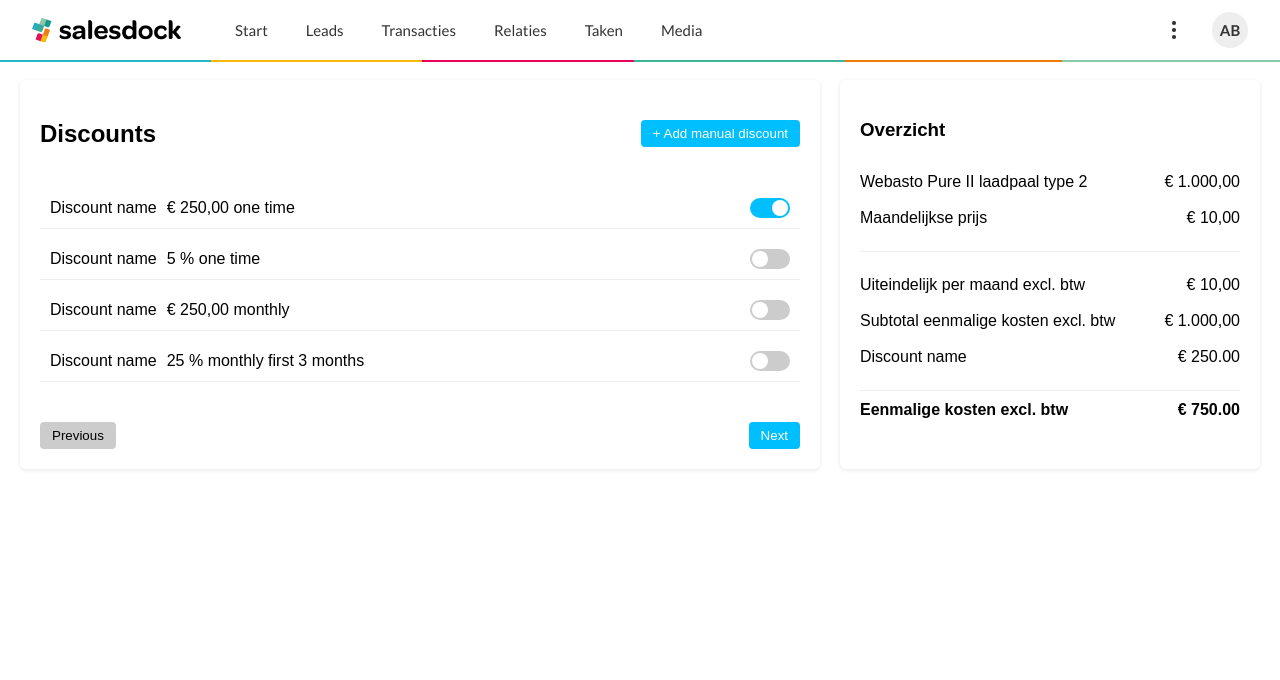
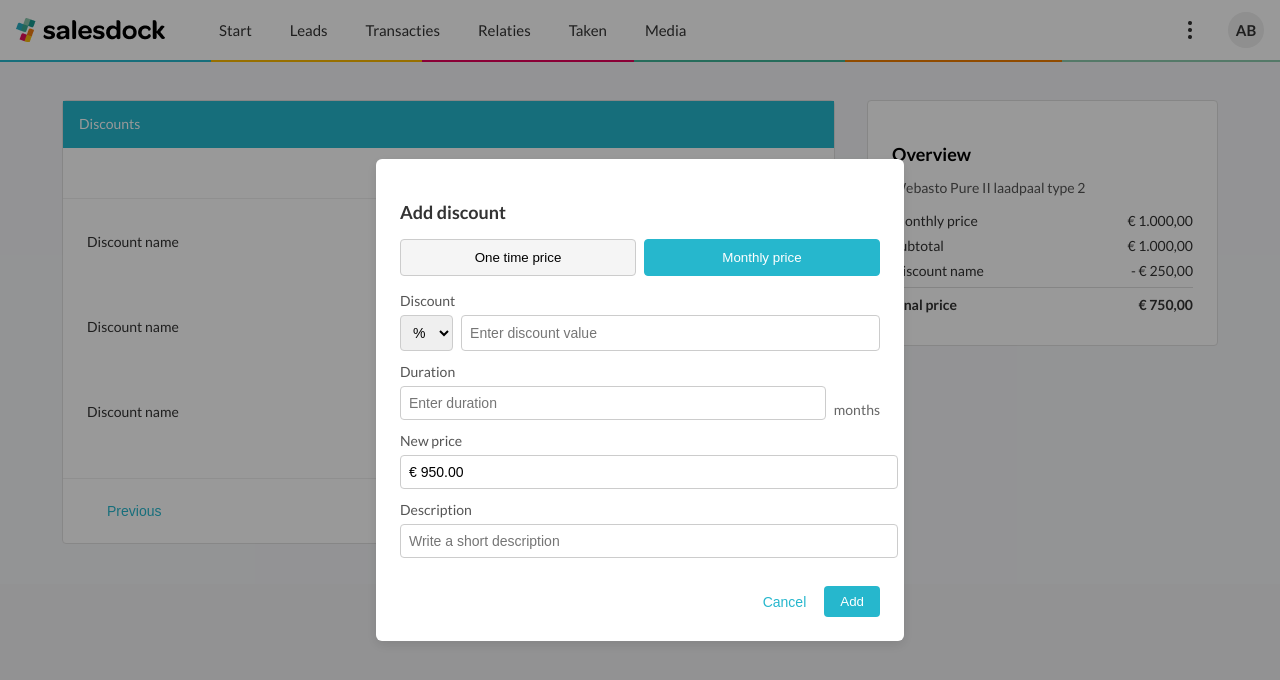
Before and after one commit to abhilashjoseph16/Salesdock, a React (Vite) app: page / in a window 1280 px wide. Both pictures are taken after a click on the button "+ Add manual discount". Shown: the top 680 px of the page. Built offline with nearby package versions, Linux system fonts and the light colour scheme.

Commit message:
Updated discount page

```diff
--- /dev/null
+++ b/src/component/AddDiscountModal.css
@@ -0,0 +1,108 @@
+.modal-overlay {
+  position: fixed;
+  inset: 0;
+  background: rgba(0,0,0,0.4);
+  display: flex;
+  align-items: center;
+  justify-content: center;
+  z-index: 1000;
+}
+
+.modal-content {
+  background: #fff;
+  border-radius: 6px;
+  width: 480px;
+  padding: 24px;
+  box-shadow: 0 4px 12px rgba(0,0,0,0.1);
+}
+
+.modal-content h3 {
+  margin-bottom: 16px;
+  font-size: 18px;
+  color: #333;
+}
+
+.price-toggle {
+  display: flex;
+  gap: 8px;
+  margin-bottom: 16px;
+}
+
+.toggle-btn {
+  flex: 1;
+  padding: 10px;
+  border-radius: 4px;
+  border: 1px solid #ccc;
+  background: #f5f5f5;
+  cursor: pointer;
+}
+
+.toggle-btn.active {
+  background: #26b7cd;
+  color: white;
+  border-color: #26b7cd;
+}
+
+label {
+  display: block;
+  margin-bottom: 6px;
+  font-size: 14px;
+  color: #555;
+}
+
+input, select {
+  width: 100%;
+  padding: 8px;
+  border-radius: 4px;
+  border: 1px solid #ccc;
+  margin-bottom: 12px;
+  font-size: 14px;
+}
+
+.discount-input {
+  display: flex;
+  gap: 8px;
+}
+
+.discount-input select {
+  width: 60px;
+}
+
+.duration-row {
+  display: flex;
+  align-items: center;
+  gap: 8px;
+}
+
+.duration-row span {
+  color: #666;
+  font-size: 14px;
+}
+
+.modal-actions {
+  display: flex;
+  justify-content: flex-end;
+  gap: 12px;
+  margin-top: 16px;
+}
+
+.cancel-btn {
+  background: none;
+  border: none;
+  color: #26b7cd;
+  cursor: pointer;
+  font-size: 14px;
+}
+
+.add-btn {
+  background: #26b7cd;
+  color: white;
+  border: none;
+  border-radius: 4px;
+  padding: 8px 16px;
+  cursor: pointer;
+}
+
+.add-btn:hover {
+  background: #1d9eb5;
+}
--- /dev/null
+++ b/src/component/AddDiscountModal.jsx
@@ -0,0 +1,83 @@
+import React, { useState } from "react";
+import "./AddDiscountModal.css";
+
+export default function AddDiscountModal({ onClose, onSave }) {
+  const [priceType, setPriceType] = useState("monthly");
+  const [discountType, setDiscountType] = useState("%");
+  const [discount, setDiscount] = useState("");
+  const [duration, setDuration] = useState("");
+  const [newPrice, setNewPrice] = useState("€ 950.00");
+  const [description, setDescription] = useState("");
+
+  const handleSubmit = (e) => {
+    e.preventDefault();
+    onSave({ priceType, discountType, discount, duration, newPrice, description });
+  };
+
+  return (
+    <div className="modal-overlay">
+      <div className="modal-content">
+        <h3>Add discount</h3>
+        <form onSubmit={handleSubmit}>
+          <div className="price-toggle">
+            <button
+              type="button"
+              className={priceType === "one-time" ? "toggle-btn active" : "toggle-btn"}
+              onClick={() => setPriceType("one-time")}
+            >
+              One time price
+            </button>
+            <button
+              type="button"
+              className={priceType === "monthly" ? "toggle-btn active" : "toggle-btn"}
+              onClick={() => setPriceType("monthly")}
+            >
+              Monthly price
+            </button>
+          </div>
+
+          <label>Discount</label>
+          <div className="discount-input">
+            <select value={discountType} onChange={(e) => setDiscountType(e.target.value)}>
+              <option value="%">%</option>
+              <option value="€">€</option>
+            </select>
+            <input
+              type="text"
+              value={discount}
+              onChange={(e) => setDiscount(e.target.value)}
+              placeholder="Enter discount value"
+            />
+          </div>
+
+          <label>Duration</label>
+          <div className="duration-row">
+            <input
+              type="text"
+              value={duration}
+              onChange={(e) => setDuration(e.target.value)}
+              placeholder="Enter duration"
+            />
+            <span>months</span>
+          </div>
+
+          <label>New price</label>
+          <input type="text" value={newPrice} onChange={(e) => setNewPrice(e.target.value)} />
+
+          <label>Description</label>
+          <input
+            type="text"
+            value={description}
+            onChange={(e) => setDescription(e.target.value)}
+            placeholder="Write a short description"
+          />
+
+          <div className="modal-actions">
+            <button type="button" className="cancel-btn" onClick={onClose}>Cancel</button>
+            <button type="submit" className="add-btn">Add</button>
+          </div>
+        </form>
+      </div>
+    </div>
+  );
+}
--- a/src/component/Header.css
+++ b/src/component/Header.css
@@ -6,8 +6,9 @@
   display: flex;
   justify-content: space-between;
   align-items: center;
-  padding: 0 32px;
+  padding: 0;
   background-color: #ffffff;
+  overflow: hidden;
 }
 .header-line {
   position: fixed;
@@ -47,6 +48,7 @@
 }
 
 .logo-icon {
+  margin-left: 16px;
   height: 24px;
   width: 149px;
   background-image: url("../assets/icons/salesdock-logo.png");
@@ -101,6 +103,7 @@
 }
 
 .profile-avatar {
+  margin-right: 16px;
   width: 36px;
   height: 36px;
   border-radius: 50%;
--- a/src/index.css
+++ b/src/index.css
@@ -1,4 +1,5 @@
 body {
   margin: 0;
   font-family: "Lato", sans-serif;
+  background-color: #f3f3f5;
 }
--- a/src/pages/Discounts.css
+++ b/src/pages/Discounts.css
@@ -1,142 +1,236 @@
 .discounts-page {
   display: flex;
-  gap: 20px;
-  padding: 20px;
-  font-family: sans-serif;
+  justify-content: center;
+  align-items: flex-start;
+  background-color: #f5f6f8;
+  padding: 40px 24px;
+  gap: 32px;
+  flex-wrap: nowrap;
 }
 
-/* Left Section */
 .discounts-left {
-  flex: 2;
-  background: #fff;
-  border-radius: 6px;
-  padding: 20px;
-  box-shadow: 0 1px 4px rgba(0,0,0,0.1);
+  background: #ffffff;
+  border: 1px solid #e0e0e0;
+  border-radius: 4px;
+  width: 771px;
+  max-width: 100%;
   display: flex;
   flex-direction: column;
-  gap: 20px;
 }
 
 .discounts-header {
+  background: #26b7cd;
+  color: #ffffff;
+  display: flex;
+  justify-content: flex-start;
+  align-items: center;
+  height: 47px;
+}
+
+.discounts-header h2 {
+  font-size: 14px;
+  font-weight: 400;
+  line-height: 160%;
+  padding-left: 16px;
+}
+
+.add-discount-btn-container {
+  display: flex;
+  justify-content: flex-end;
+  align-items: center;
+  padding: 14px 24px 12px 0px;
+  border-bottom: 1px solid #eee;
+}
+
+.add-discount-btn {
+  background: transparent;
+  border: none;
+  color: #26b7cd;
+  font-size: 14px;
+  font-weight: 400;
+  line-height: 160%;
+  cursor: pointer;
+  transition: opacity 0.2s ease;
+}
+
+.add-discount-btn:hover {
+  opacity: 0.8;
+}
+
+.discounts-list {
+  padding: 0px 24px 24px 24px;
+}
+
+.discount-item {
   display: flex;
   justify-content: space-between;
   align-items: center;
+  padding: 20px 0;
+  /* border-bottom: 1px solid #eee; */
 }
 
-.add-button {
-  background: #00bfff;
-  color: white;
-  border: none;
-  padding: 6px 12px;
-  border-radius: 4px;
-  cursor: pointer;
+.discount-info {
+  display: flex;
+  align-items: center;
+  justify-content: space-between;
+  width: 80%;
 }
 
-.add-button:hover {
-  background: #009acd;
+.discount-name {
+  color: #333333;
+  font-size: 14px;
+  font-weight: 400;
 }
 
-/* Discount Rows */
-.discounts-list {
-  display: flex;
-  flex-direction: column;
-  gap: 10px;
+.discount-description {
+  color: #333333;
+  font-size: 14px;
+  font-weight: 400;
 }
 
-.discount-row {
-  display: flex;
-  justify-content: space-between;
-  align-items: center;
-  padding: 10px;
-  border-bottom: 1px solid #eee;
-}
-
-.discount-info span:first-child {
-  font-weight: 500;
-  margin-right: 10px;
-}
-
-/* Toggle Switch */
 .switch {
   position: relative;
   display: inline-block;
-  width: 40px;
-  height: 20px;
+  width: 70px;
+  height: 35px;
 }
 
-.switch input { display: none; }
+.switch input {
+  opacity: 0;
+  width: 0;
+  height: 0;
+}
 
 .slider {
   position: absolute;
   cursor: pointer;
-  top: 0; left: 0; right: 0; bottom: 0;
+  top: 0;
+  left: 0;
+  right: 0;
+  bottom: 0;
   background-color: #ccc;
-  border-radius: 20px;
-  transition: 0.4s;
+  transition: 0.3s;
 }
 
 .slider:before {
   position: absolute;
   content: "";
-  height: 16px;
-  width: 16px;
-  left: 2px;
-  bottom: 2px;
+  height: 27px;
+  width: 27px;
+  left: 4px;
+  bottom: 4px;
   background-color: white;
-  border-radius: 50%;
-  transition: 0.4s;
+  transition: 0.3s;
 }
 
 input:checked + .slider {
-  background-color: #00bfff;
+  background-color: #26b7cd;
 }
 
 input:checked + .slider:before {
-  transform: translateX(20px);
+  transform: translateX(34px);
 }
 
-/* Footer Buttons */
 .discounts-footer {
   display: flex;
   justify-content: space-between;
-  margin-top: 20px;
+  padding: 16px 24px;
+  border-top: 1px solid #eee;
 }
 
-.previous-btn, .next-btn {
-  padding: 6px 12px;
-  border-radius: 4px;
+.footer-btn {
   border: none;
+  padding: 8px 20px;
+  font-size: 14px;
+  font-weight: 400;
   cursor: pointer;
 }
 
-.previous-btn { background: #ccc; }
-.next-btn { background: #00bfff; color: #fff; }
-
-.next-btn:hover { background: #009acd; }
-
-/* Right Section */
-.discounts-right {
-  flex: 1;
-  background: #fff;
-  border-radius: 6px;
-  padding: 20px;
-  box-shadow: 0 1px 4px rgba(0,0,0,0.1);
-  display: flex;
-  flex-direction: column;
-  gap: 10px;
+.footer-btn.previous {
+  background: transparent;
+  color: #26B7CD;
 }
 
-.summary-item {
+.footer-btn.next {
+  background: #26B7CD;
+  color: #fff;
+  font-size: 14px;
+  font-weight: 400;
+}
+
+.discounts-right {
+  width: 351px;
+  max-width: 100%;
+  flex-shrink: 0;
+}
+
+.summary-box {
+  background: #ffffff;
+  border: 1px solid #e0e0e0;
+  border-radius: 4px;
+  padding: 24px;
+}
+
+.summary-box h3 {
+  font-size: 18px;
+  font-weight: 600;
+  margin-bottom: 12px;
+}
+
+.product-name {
+  font-size: 14px;
+  color: #555;
+  margin-bottom: 16px;
+}
+
+.summary-row {
   display: flex;
   justify-content: space-between;
-  padding: 4px 0;
+  margin-bottom: 8px;
+  font-size: 14px;
+  color: #333;
 }
 
-.summary-item.total {
+.summary-row.total {
   font-weight: 600;
-  margin-top: 10px;
-  border-top: 1px solid #eee;
-  padding-top: 10px;
+  border-top: 1px solid #ddd;
+  padding-top: 8px;
 }
 
-hr { border: none; border-top: 1px solid #eee; margin: 10px 0; }
+@media (max-width: 992px) {
+  .discounts-page {
+    flex-direction: column;
+    align-items: center;
+  }
+
+  .discounts-left,
+  .discounts-right {
+    width: 100%;
+    max-width: 750px;
+  }
+
+  .discounts-right {
+    margin-top: 24px;
+  }
+}
+
+@media (max-width: 600px) {
+  .discounts-page {
+    padding: 20px 12px;
+  }
+
+  .discounts-header {
+    flex-direction: column;
+    align-items: flex-start;
+    gap: 8px;
+  }
+
+  .discounts-footer {
+    flex-direction: column;
+    gap: 8px;
+  }
+
+  .footer-btn {
+    width: 100%;
+  }
+}
--- a/src/pages/Discounts.jsx
+++ b/src/pages/Discounts.jsx
@@ -1,48 +1,64 @@
-import { useState } from "react";
+import React, { useState } from "react";
 import "./Discounts.css";
-
-const INITIAL_DISCOUNTS = [
-  { id: "1", name: "Discount name", description: "€ 250,00 one time", enabled: true, amount: 250 },
-  { id: "2", name: "Discount name", description: "5 % one time", enabled: false, amount: 0 },
-  { id: "3", name: "Discount name", description: "€ 250,00 monthly", enabled: false, amount: 0 },
-  { id: "4", name: "Discount name", description: "25 % monthly first 3 months", enabled: false, amount: 0 },
-];
+import AddDiscountModal from "../component/AddDiscountModal";
 
 export default function Discounts() {
-  const [discounts, setDiscounts] = useState(INITIAL_DISCOUNTS);
+  const [discounts, setDiscounts] = useState([
+    {
+      id: 1,
+      name: "Discount name",
+      description: "€ 250,00 one time",
+      enabled: true,
+    },
+    {
+      id: 2,
+      name: "Discount name",
+      description: "5% one time",
+      enabled: false,
+    },
+    {
+      id: 3,
+      name: "Discount name",
+      description: "€ 250,00 monthly",
+      enabled: false,
+    },
+  ]);
 
-  const handleToggle = (id) => {
-    setDiscounts(prev =>
-      prev.map(d =>
-        d.id === id
-          ? { ...d, enabled: !d.enabled, amount: !d.enabled ? parseFloat(d.description.match(/[\d.,]+/)?.[0].replace(",", ".") || 0) : 0 }
-          : d
-      )
+  const [showModal, setShowModal] = useState(false);
+
+  const toggleDiscount = (id) => {
+    setDiscounts((prev) =>
+      prev.map((d) => (d.id === id ? { ...d, enabled: !d.enabled } : d))
     );
   };
-
-  const subtotal = discounts.reduce((sum, d) => sum + d.amount, 0);
 
   return (
     <div className="discounts-page">
       <div className="discounts-left">
         <div className="discounts-header">
           <h2>Discounts</h2>
-          <button className="add-button">+ Add manual discount</button>
+        </div>
+        <div className="add-discount-btn-container">
+          <button
+            className="add-discount-btn"
+            onClick={() => setShowModal(true)}
+          >
+            + Add manual discount
+          </button>
         </div>
 
         <div className="discounts-list">
-          {discounts.map(d => (
-            <div key={d.id} className="discount-row">
+          {discounts.map((discount) => (
+            <div className="discount-item" key={discount.id}>
               <div className="discount-info">
-                <span>{d.name}</span>
-                <span>{d.description}</span>
+                <p className="discount-name">{discount.name}</p>
+                <p className="discount-description">{discount.description}</p>
               </div>
               <label className="switch">
                 <input
                   type="checkbox"
-                  checked={d.enabled}
-                  onChange={() => handleToggle(d.id)}
+                  checked={discount.enabled}
+                  onChange={() => toggleDiscount(discount.id)}
                 />
                 <span className="slider"></span>
               </label>
@@ -51,39 +67,36 @@ export default function Discounts() {
         </div>
 
         <div className="discounts-footer">
-          <button className="previous-btn">Previous</button>
-          <button className="next-btn">Next</button>
+          <button className="footer-btn previous">Previous</button>
+          <button className="footer-btn next">Next</button>
         </div>
       </div>
 
       <div className="discounts-right">
-        <h3>Overzicht</h3>
-        <div className="summary-item">
-          <span>Webasto Pure II laadpaal type 2</span>
+        <div className="summary-box">
+          <h3>Overview</h3>
+          <p className="product-name">Webasto Pure II laadpaal type 2</p>
+
+          <div className="summary-row">
+            <span>Monthly price</span>
             <span>€ 1.000,00</span>
           </div>
-        <div className="summary-item">
-          <span>Maandelijkse prijs</span>
-          <span>€ 10,00</span>
-        </div>
-        <hr />
-        <div className="summary-item">
-          <span>Uiteindelijk per maand excl. btw</span>
-          <span>€ 10,00</span>
-        </div>
-        <div className="summary-item">
-          <span>Subtotal eenmalige kosten excl. btw</span>
+          <div className="summary-row">
+            <span>Subtotal</span>
             <span>€ 1.000,00</span>
           </div>
-        <div className="summary-item">
+          <div className="summary-row">
             <span>Discount name</span>
-          <span>€ {discounts[0].enabled ? discounts[0].amount.toFixed(2) : "0,00"}</span>
+            <span>- € 250,00</span>
           </div>
-        <div className="summary-item total">
-          <span>Eenmalige kosten excl. btw</span>
-          <span>€ {(1000 - (discounts[0].enabled ? discounts[0].amount : 0)).toFixed(2)}</span>
+          <div className="summary-row total">
+            <span>Final price</span>
+            <span>€ 750,00</span>
           </div>
         </div>
       </div>
+
+      {showModal && <AddDiscountModal onClose={() => setShowModal(false)} />}
+    </div>
   );
 }
```
Also changed, not shown: src/assets/icons/overview-image.png (added). Lines whose indentation alone changed are shown as unchanged.
